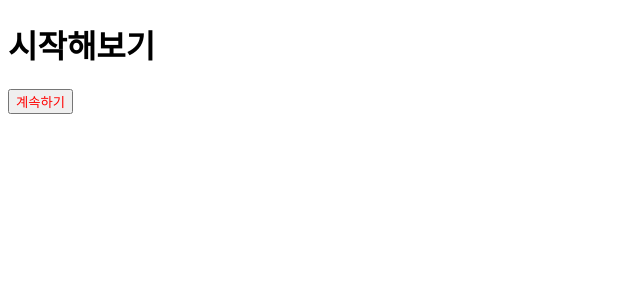
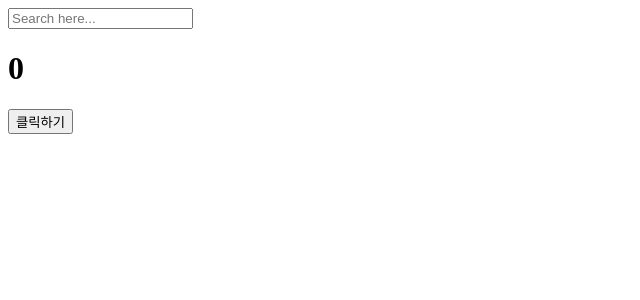
Before and after one commit to kjhto46/reactStart, a React (Create React App) app: page / in a window 1280 px wide. Shown: the top 300 px of the page, without its empty margins (0-640 px from the left). Built offline with nearby package versions, Linux system fonts and the light colour scheme.

Commit message:
useEffect 이용해서 리렌더링 확이

```diff
--- a/src/App.js
+++ b/src/App.js
@@ -1,10 +1,25 @@
-import Button from "./Button";
+import { useEffect, useState } from "react";
 
 function App() {
+  const [counter, setValue] = useState(0);
+  const [keyword, setKeyword] = useState("");
+  const onChange = (event) => setKeyword(event.target.value);
+  const onClick = () => setValue((prev) => prev + 1);
+  console.log("항상실행");
+  useEffect(() => {
+    console.log("한번만 실행되는 useEffect");
+  }, []);
+  useEffect(() => {
+    if (keyword !== "" && keyword.length > 3) {
+      console.log("검색 중", keyword);
+    }
+  }, [keyword]);
+
   return (
     <div>
-      <h1>시작해보기</h1>
-      <Button text={"계속하기"} />
+      <input onChange={onChange} type="text" placeholder="Search here..." />
+      <h1>{counter}</h1>
+      <button onClick={onClick}>클릭하기</button>
     </div>
   );
 }
--- a/src/index.js
+++ b/src/index.js
@@ -4,7 +4,5 @@ import App from "./App";
 
 const root = ReactDOM.createRoot(document.getElementById("root"));
 root.render(
-  <React.StrictMode>
     <App />
-  </React.StrictMode>
 );
```
